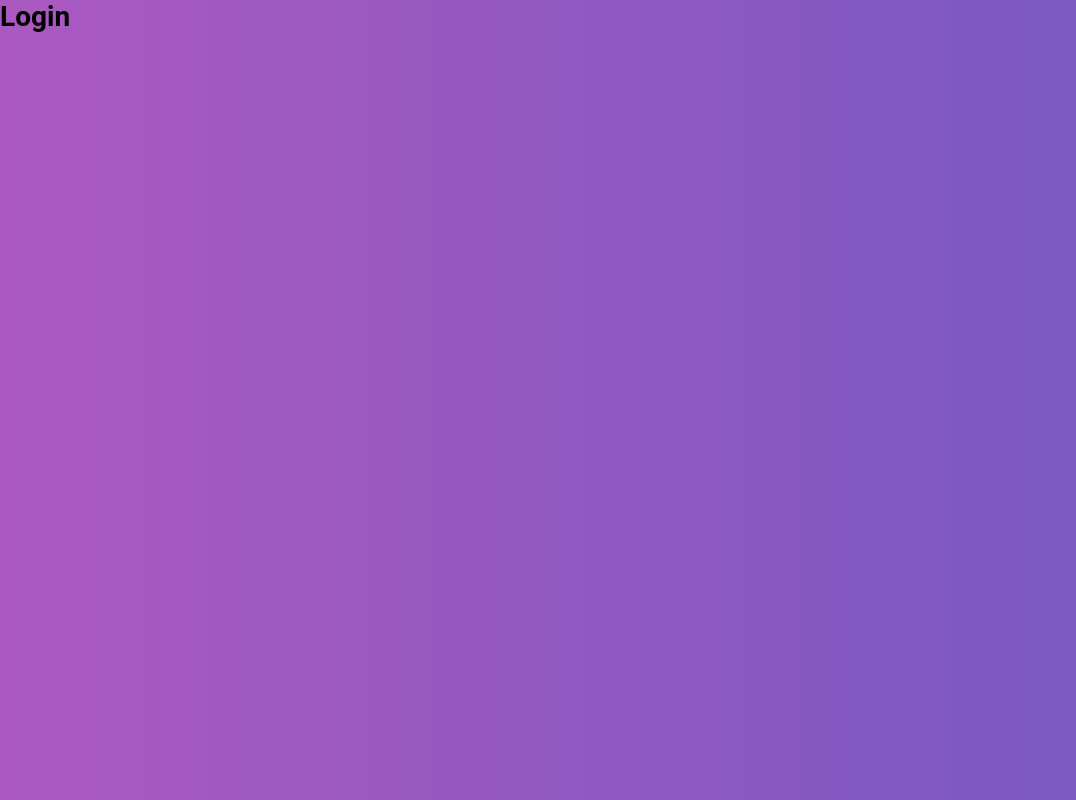
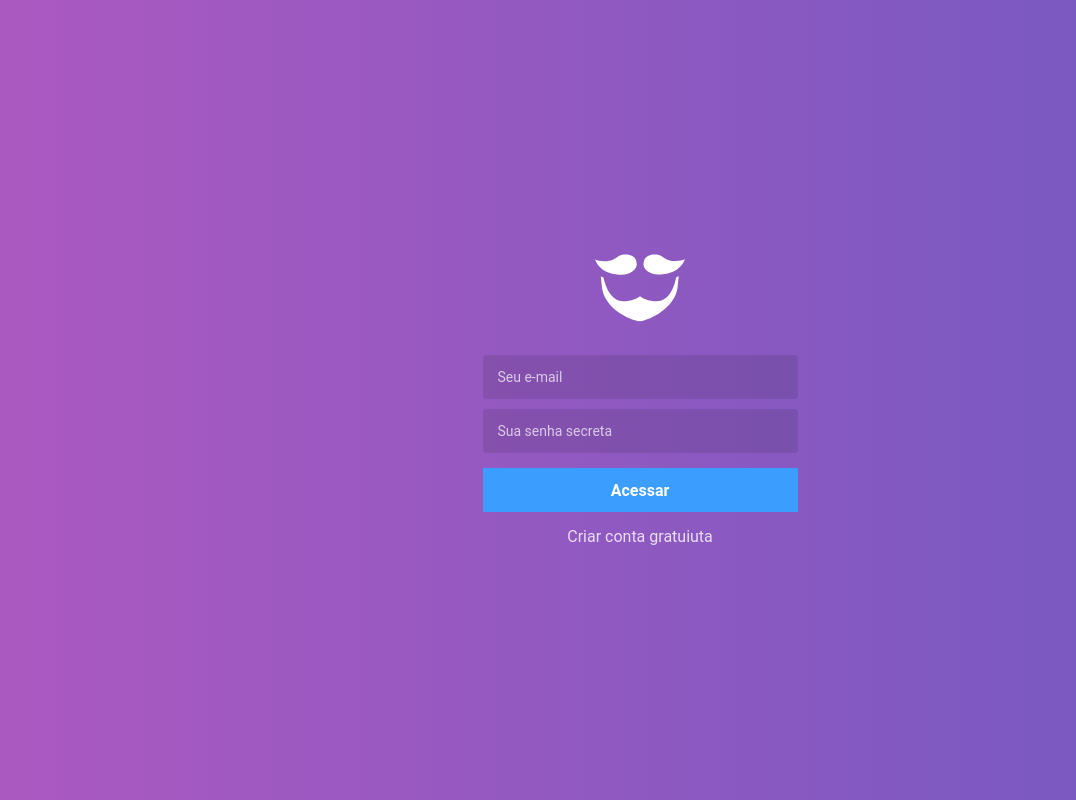
Before and after one commit to robertoalvesferreira/gobarber-reactjs, a React (Create React App) app: page / in a window 1280 px wide. Shown: the whole page, without its empty margins (0-1076 px from the left). Built offline with nearby package versions, Linux system fonts and the light colour scheme.

Commit message:
Estilização da autenticação

```diff
--- a/package.json
+++ b/package.json
@@ -8,6 +8,7 @@
     "@testing-library/user-event": "^7.1.2",
     "customize-cra": "^0.9.1",
     "history": "^4.10.1",
+    "polished": "^3.5.1",
     "prop-types": "^15.7.2",
     "react": "^16.13.1",
     "react-app-rewired": "^2.1.5",
--- a/src/pages/SignIn/index.js
+++ b/src/pages/SignIn/index.js
@@ -1,7 +1,17 @@
 import React from 'react';
-
-// import { Container } from './styles';
+import { Link } from 'react-router-dom';
+import logo from '~/assets/logo.svg';
 
 export default function SignIn() {
-  return <h1>Login</h1>;
+  return (
+    <>
+      <img src={logo} alt="GoBarber" />
+      <form>
+        <input type="email" placeholder="Seu e-mail" />
+        <input type="password" placeholder="Sua senha secreta" />
+        <button type="submit">Acessar</button>
+        <Link to="/register">Criar conta gratuiuta</Link>
+      </form>
+    </>
+  );
 }
--- a/src/pages/SignUp/index.js
+++ b/src/pages/SignUp/index.js
@@ -1,7 +1,18 @@
 import React from 'react';
-
-// import { Container } from './styles';
+import { Link } from 'react-router-dom';
+import logo from '~/assets/logo.svg';
 
 export default function SignUp() {
-  return <div />;
+  return (
+    <>
+      <img src={logo} alt="GoBarber" />
+      <form>
+        <input placeholder="Nome completo" />
+        <input type="email" placeholder="Seu e-mail" />
+        <input type="password" placeholder="Sua senha secreta" />
+        <button type="submit">Criar conta</button>
+        <Link to="/">Já tenho login</Link>
+      </form>
+    </>
+  );
 }
--- a/src/pages/_layouts/auth/index.js
+++ b/src/pages/_layouts/auth/index.js
@@ -1,10 +1,14 @@
 import React from 'react';
 import PropTypes from 'prop-types';
 
-import { Wrapper } from './styles';
+import { Wrapper, Content } from './styles';
 
 export default function AuthLayout({ children }) {
-  return <Wrapper>{children}</Wrapper>;
+  return (
+    <Wrapper>
+      <Content>{children}</Content>
+    </Wrapper>
+  );
 }
 
 AuthLayout.prototype = {
--- a/src/pages/_layouts/auth/styles.js
+++ b/src/pages/_layouts/auth/styles.js
@@ -1,6 +1,64 @@
 import styled from 'styled-components';
+import { darken } from 'polished';
 
 export const Wrapper = styled.div`
   height: 100%;
   background: linear-gradient(-90deg, #7159c1, #ab59c1);
+  display: flex;
+  flex-direction: column;
+  justify-content: center;
+  align-items: center;
 `;
+
+export const Content = styled.div`
+  width: 100%;
+  max-width: 315px;
+  text-align: center;
+
+  form {
+    display: flex;
+    flex-direction: column;
+    margin-top: 30px;
+
+    input {
+      background: rgba(0, 0, 0, 0.1);
+      border: 0;
+      border-radius: 4px;
+      height: 44px;
+      padding: 0 15px;
+      color: #fff;
+      margin: 0 0 10px;
+
+      &::placeholder {
+        color: rgba(255, 255, 255, 0.7);
+      }
+    }
+  }
+
+  button {
+    margin: 5px 0 0;
+    height: 44px;
+    background: #3b9eff;
+    font-weight: bold;
+    color: #fff;
+    border: 0;
+    border-radius: 4 px;
+    font-size: 16px;
+    transition: background 0.2s;
+
+    &:hover {
+      background: ${darken(0.05, '#3b9eff')};
+    }
+  }
+
+  a {
+    color: #fff;
+    margin-top: 15px;
+    font-size: 16px;
+    opacity: 0.8;
+
+    &:hover {
+      opacity: 1;
+    }
+  }
+`;
```
Also changed, not shown: src/assets/logo.svg (added), 1 other file (tests, documents, lock files or other folders).
